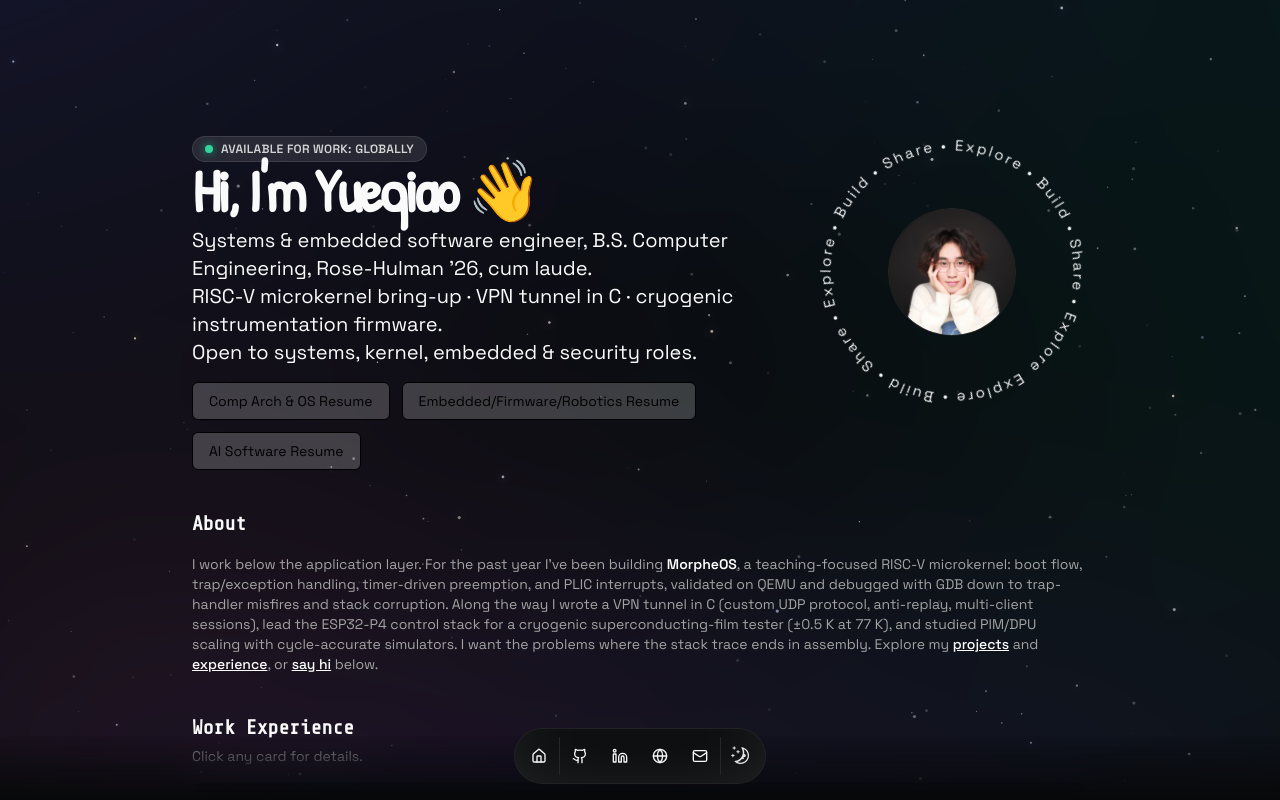
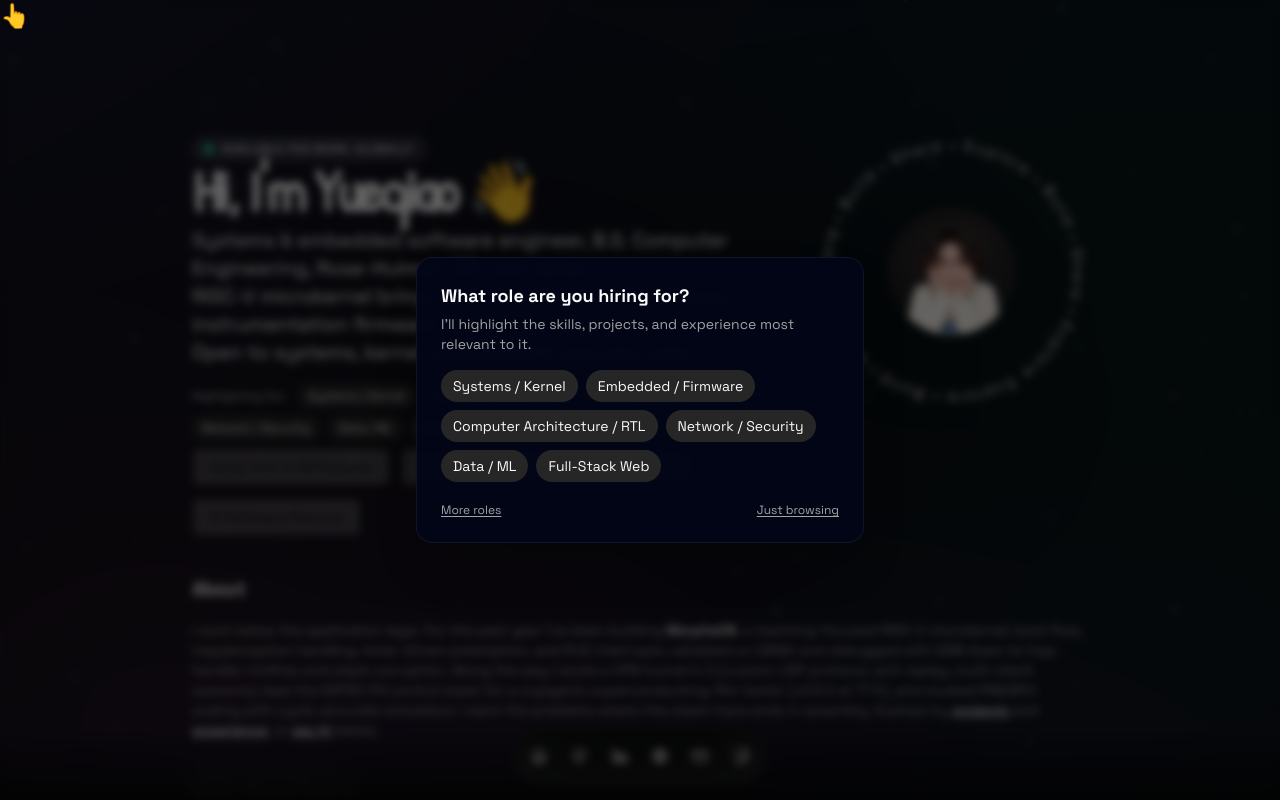
Before and after one commit to WillWYQ/portfolio, a Next.js app: page / in a window 1280 px wide. Shown: the top 800 px of the page. Built offline with nearby package versions, Linux system fonts and the light colour scheme.

Commit message:
feat: wire role-based highlighting into hero, skills, work, and projects

```diff
--- a/src/app/page.tsx
+++ b/src/app/page.tsx
@@ -6,6 +6,9 @@ import { CoolMode } from "@/components/magicui/cool-mode";
 import { SpinningText } from "@/components/magicui/spinning-text";
 import { ExpandableProjectGrid } from "@/components/expandable-project-grid";
 import { ResumeCard } from "@/components/resume-card";
+import { RoleSelectModal } from "@/components/role-select-modal";
+import { RoleHeroSelector } from "@/components/role-hero-selector";
+import { useRoleHighlight } from "@/components/role-highlight-provider";
 import { Avatar, AvatarFallback, AvatarImage } from "@/components/ui/avatar";
 import { Badge } from "@/components/ui/badge";
 import { DATA } from "@/data/resume";
@@ -40,8 +43,15 @@ export default function Page() {
     ((DATA as unknown as { heroResumeButtons?: HeroResumeButton[] })
       .heroResumeButtons ?? []) as HeroResumeButton[];
 
+  const { selectedRole } = useRoleHighlight();
+  const rolePitch =
+    selectedRole && (DATA as any).roles?.[selectedRole]?.pitch
+      ? ((DATA as any).roles[selectedRole].pitch as string)
+      : null;
+
   return (
     <main className="flex flex-col min-h-[100dvh] space-y-10">
+      <RoleSelectModal />
       <GoogleAnalytics gaId="G-X4L3QV064E" />
 
       {/* Structured Data */}
@@ -94,6 +104,10 @@ export default function Page() {
                   text={DATA.description}
                 />
               </p>
+              {rolePitch && (
+                <p className="text-sm font-medium text-foreground/80 pt-1">{rolePitch}</p>
+              )}
+              <RoleHeroSelector />
               <BlurFade delay={BLUR_FADE_DELAY * 2}>
                 <div className="flex flex-wrap gap-3 pt-2">
                   {heroResumeButtons.map((button, index) => (
@@ -165,7 +179,10 @@ export default function Page() {
               </p>
             </div>
           </BlurFade>
-          {DATA.work.map((work: any, id: number) => (
+          {DATA.work.map((work: any, id: number) => {
+            const isMatch = selectedRole ? !!work.roles?.includes(selectedRole) : false;
+            const isDimmed = selectedRole ? !isMatch : false;
+            return (
               <BlurFade key={`${work.title}-${work.start}`} delay={BLUR_FADE_DELAY * 6 + id * 0.05}>
                 <ResumeCard
                   key={`${work.title}-${work.start}`}
@@ -177,9 +194,17 @@ export default function Page() {
                   badges={work.badges}
                   period={`${work.start} - ${work.end ?? "Present"}`}
                   description={work.description}
+                  className={
+                    isMatch
+                      ? "ring-2 ring-indigo-400/60 shadow-[0_0_24px_rgba(99,102,241,0.35)]"
+                      : isDimmed
+                      ? "opacity-50"
+                      : undefined
+                  }
                 />
               </BlurFade>
-          ))}
+            );
+          })}
         </div>
       </section>
 
@@ -263,7 +288,7 @@ export default function Page() {
             </div>
           </BlurFade>
           <BlurFade delay={BLUR_FADE_DELAY * 13}>
-            <ExpandableProjectGrid projects={DATA.projects as any} />
+            <ExpandableProjectGrid projects={DATA.projects as any} selectedRole={selectedRole} />
           </BlurFade>
         </div>
       </section>
@@ -318,8 +343,16 @@ function SkillsSection() {
   const categorized = (DATA as any).categorizedSkills as CategoriesMap | undefined;
 
   // —— 角色画像分支 —— //
-  // Default to the curated systems/kernel view instead of the ~170-badge "All" wall.
-  const [selectedRole, setSelectedRole] = useState<"all" | string>("SystemsKernelEngineer");
+  // Default to the curated systems/kernel view instead of the ~170-badge "All" wall,
+  // but sync to the hero's role selection once the visitor picks one.
+  const { selectedRole: contextRole } = useRoleHighlight();
+  const [selectedRole, setSelectedRole] = useState<"all" | string>(
+    contextRole ?? "SystemsKernelEngineer"
+  );
+
+  useEffect(() => {
+    if (contextRole) setSelectedRole(contextRole);
+  }, [contextRole]);
   const roleEntries = useMemo<[string, { label: string; skills: string[] }][]>(
     () => (roles ? Object.entries(roles) : []),
     [roles]
--- /dev/null
+++ b/src/components/role-hero-selector.tsx
@@ -0,0 +1,64 @@
+// src/components/role-hero-selector.tsx
+"use client";
+
+import { useState } from "react";
+import { useRoleHighlight } from "@/components/role-highlight-provider";
+import { PRIMARY_ROLE_KEYS, MORE_ROLE_KEYS } from "@/lib/role-highlight";
+import { DATA } from "@/data/resume";
+
+export function RoleHeroSelector() {
+  const { selectedRole, selectRole, clear } = useRoleHighlight();
+  const [showMore, setShowMore] = useState(false);
+  const roles = (DATA as any).roles as Record<string, { label: string }>;
+
+  return (
+    <div className="flex flex-wrap items-center gap-2 pt-1">
+      <span className="text-xs font-medium text-muted-foreground mr-1">
+        Highlighting for:
+      </span>
+      {PRIMARY_ROLE_KEYS.map((key) => (
+        <button
+          key={key}
+          onClick={() => selectRole(key)}
+          className={`px-2.5 py-1 text-xs rounded-full transition-colors ${
+            selectedRole === key
+              ? "bg-primary text-primary-foreground"
+              : "bg-secondary text-secondary-foreground hover:bg-secondary/80"
+          }`}
+        >
+          {roles[key]?.label ?? key}
+        </button>
+      ))}
+      {showMore &&
+        MORE_ROLE_KEYS.map((key) => (
+          <button
+            key={key}
+            onClick={() => selectRole(key)}
+            className={`px-2.5 py-1 text-xs rounded-full transition-colors ${
+              selectedRole === key
+                ? "bg-primary text-primary-foreground"
+                : "bg-secondary text-secondary-foreground hover:bg-secondary/80"
+            }`}
+          >
+            {roles[key]?.label ?? key}
+          </button>
+        ))}
+      {!showMore && (
+        <button
+          onClick={() => setShowMore(true)}
+          className="px-2.5 py-1 text-xs rounded-full bg-secondary/50 text-muted-foreground hover:bg-secondary/80 transition-colors"
+        >
+          More ▾
+        </button>
+      )}
+      {selectedRole && (
+        <button
+          onClick={clear}
+          className="px-2.5 py-1 text-xs rounded-full text-muted-foreground hover:text-foreground underline underline-offset-2"
+        >
+          Clear
+        </button>
+      )}
+    </div>
+  );
+}
```
Lines whose indentation alone changed are shown as unchanged.
